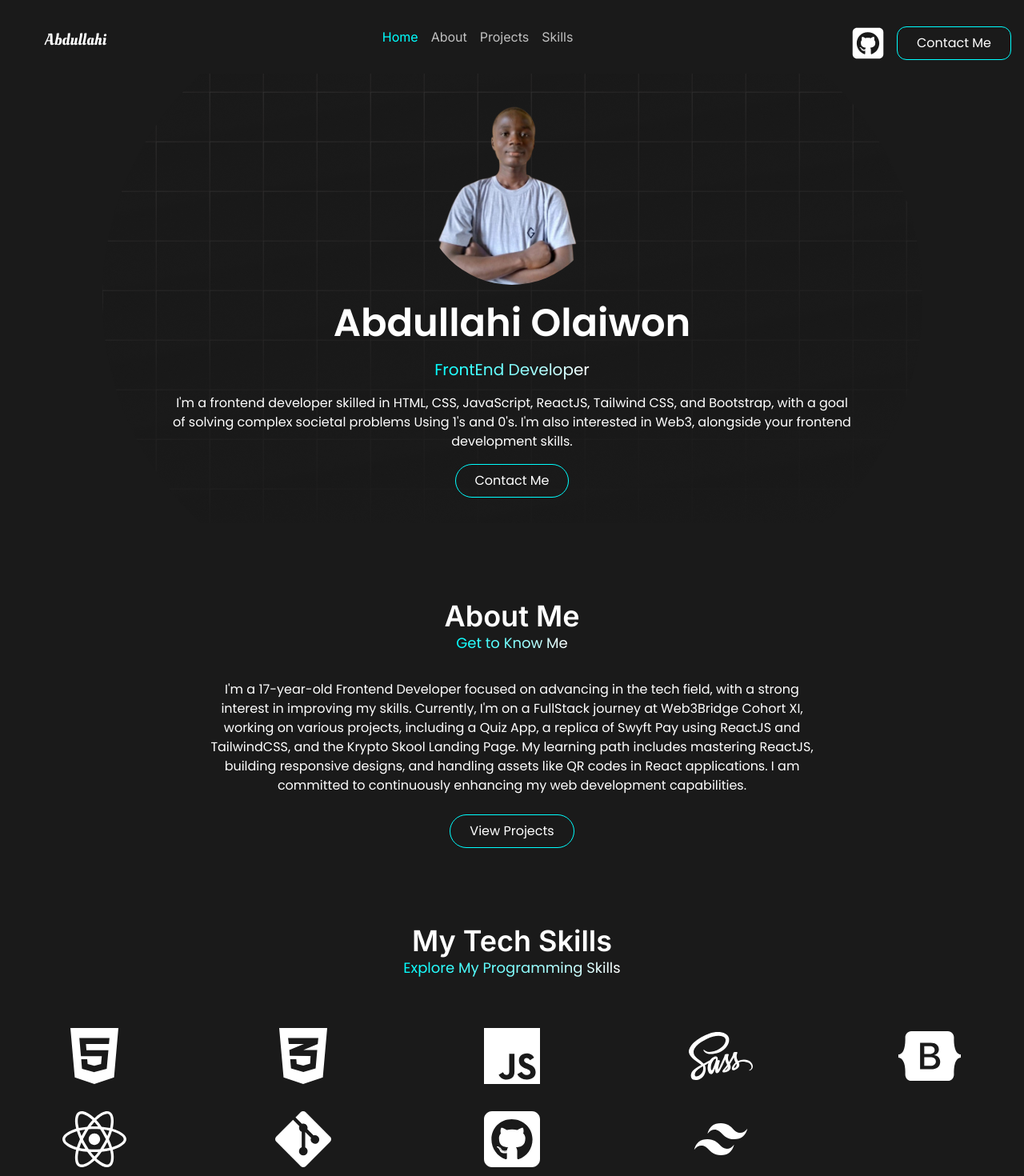
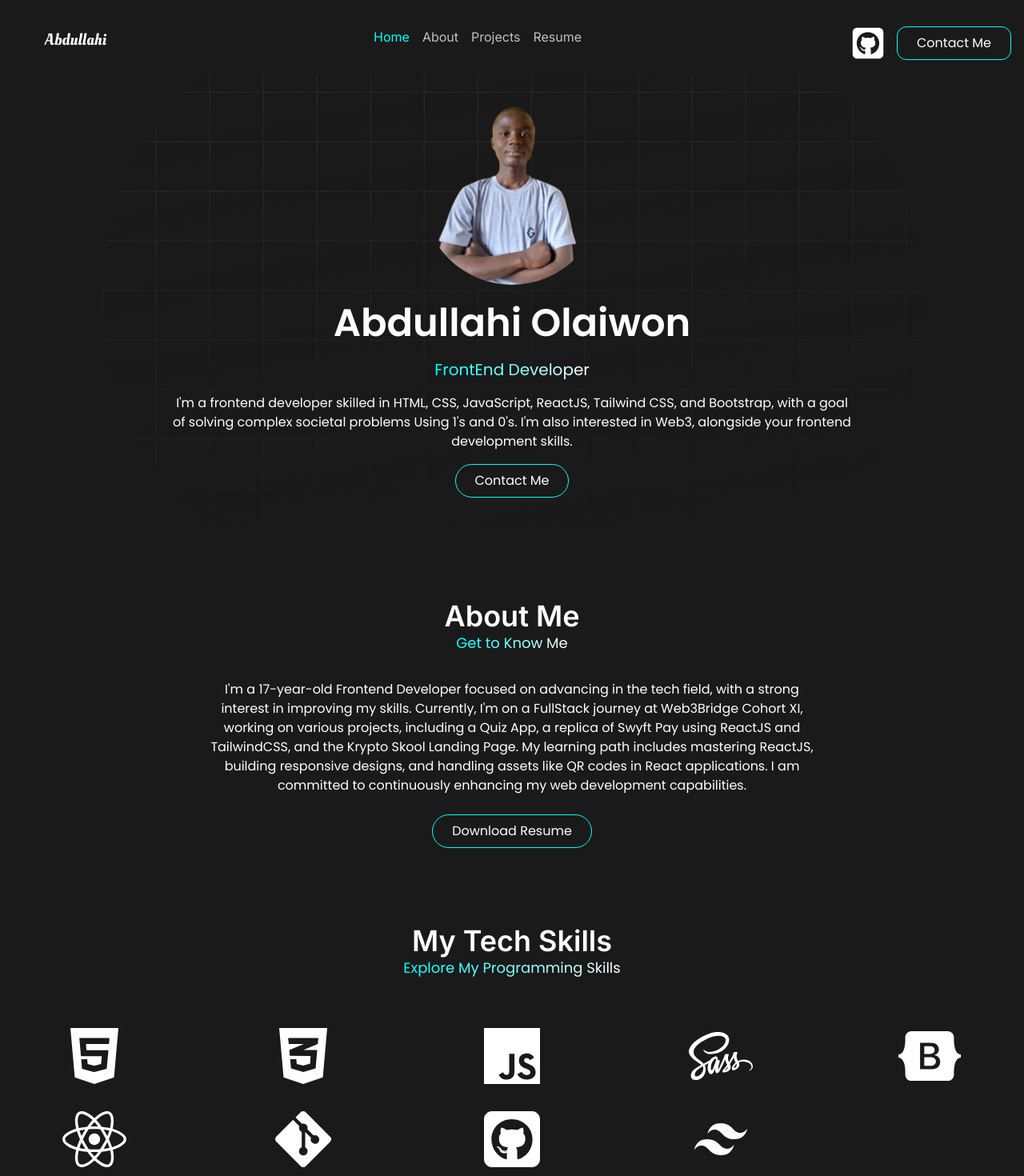
Before and after one commit to OlaiwonAbdullahi/Portfolio-V2, a React (Vite) app: page / in a window 1280 px wide. Shown: the top 1470 px of the page at 80% size. Built offline with nearby package versions, Linux system fonts and the light colour scheme.

Commit message:
delete 1 file and update 2 files

```diff
--- a/src/components/About.tsx
+++ b/src/components/About.tsx
@@ -30,12 +30,12 @@
         assets like QR codes in React applications. I am committed to
         continuously enhancing my web development capabilities.
       </p>
-      <a href="https://github.com/OlaiwonAbdullahi">
+      <a href="https://docs.google.com/document/d/1PmtyGVVcy9xQnzoNNcAow_dvKYMAbac32cX0d1jitcM/edit?usp=sharing">
         <button
           className="bg-transparent border-textColor rounded-3xl border px-6 py-2 mt-6 font-poppins text-white text-sm md:text-base"
           data-aos="fade-up"
         >
-          View Projects
+          Download Resume
         </button>
       </a>
     </div>
--- a/src/components/NavBar.tsx
+++ b/src/components/NavBar.tsx
@@ -63,12 +63,12 @@
             </Link>
           </li>
           <li className="list-none">
-            <Link
-              to="/Skills"
+            <a
+              href="https://docs.google.com/document/d/1PmtyGVVcy9xQnzoNNcAow_dvKYMAbac32cX0d1jitcM/edit?usp=sharing"
               className="text-NavColor font-inter hover:text-textColor hover:scale-110 transition-transform duration-300 hover:text-xl"
             >
-              Skills
-            </Link>
+              Resume
+            </a>
           </li>
         </div>
 
@@ -111,12 +111,12 @@
             </Link>
           </li>
           <li className="py-2 mb-3">
-            <Link
-              to="/Skills"
+            <a
+              href="https://docs.google.com/document/d/1PmtyGVVcy9xQnzoNNcAow_dvKYMAbac32cX0d1jitcM/edit?usp=sharing"
               className="text-NavColor  hover:text-textColor hover:text-xl"
             >
-              Skills
-            </Link>
+              Resume
+            </a>
           </li>
           <a href="https://wa.link/3sj6up">
             <button className="bg-transparent border-textColor rounded-xl border px-6 py-2 mt-4 font-poppins text-white text-sm md:text-base">
```
Also changed, not shown: src/assets/GXJH47YWAAEEHMH.jpeg (deleted).
